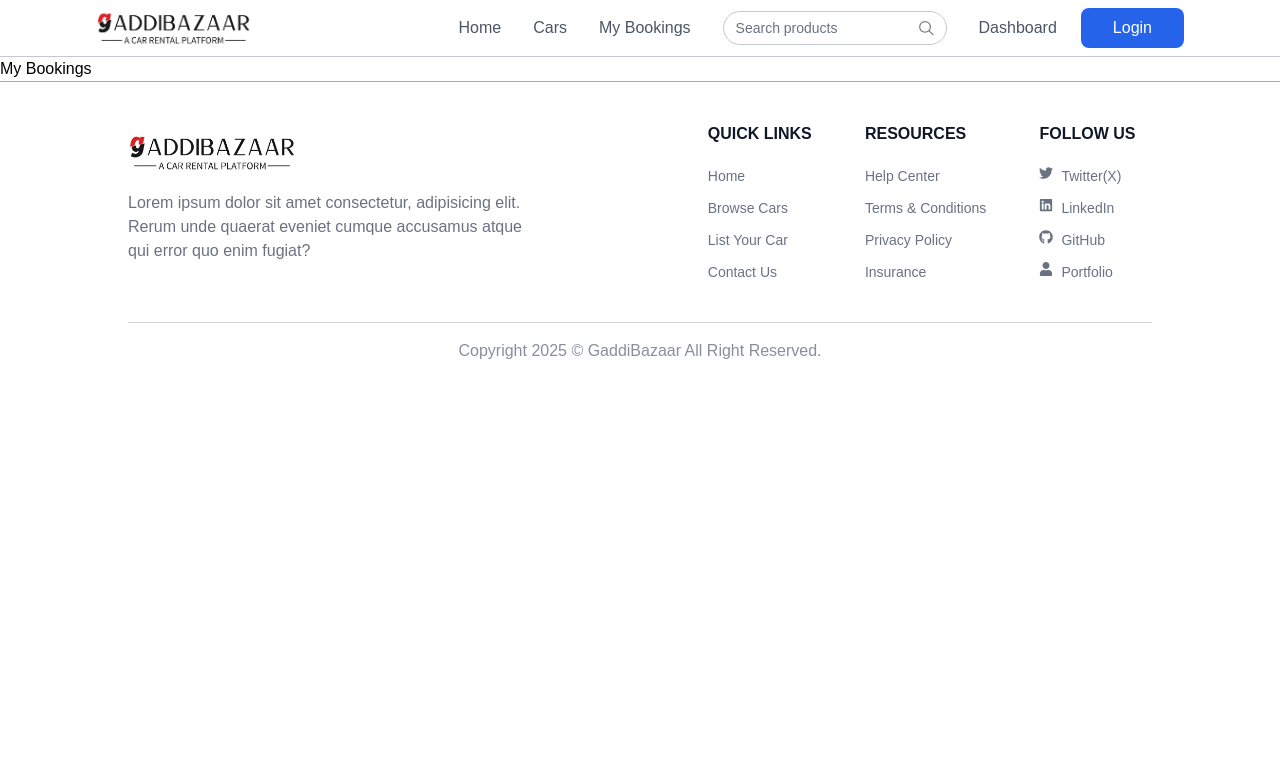
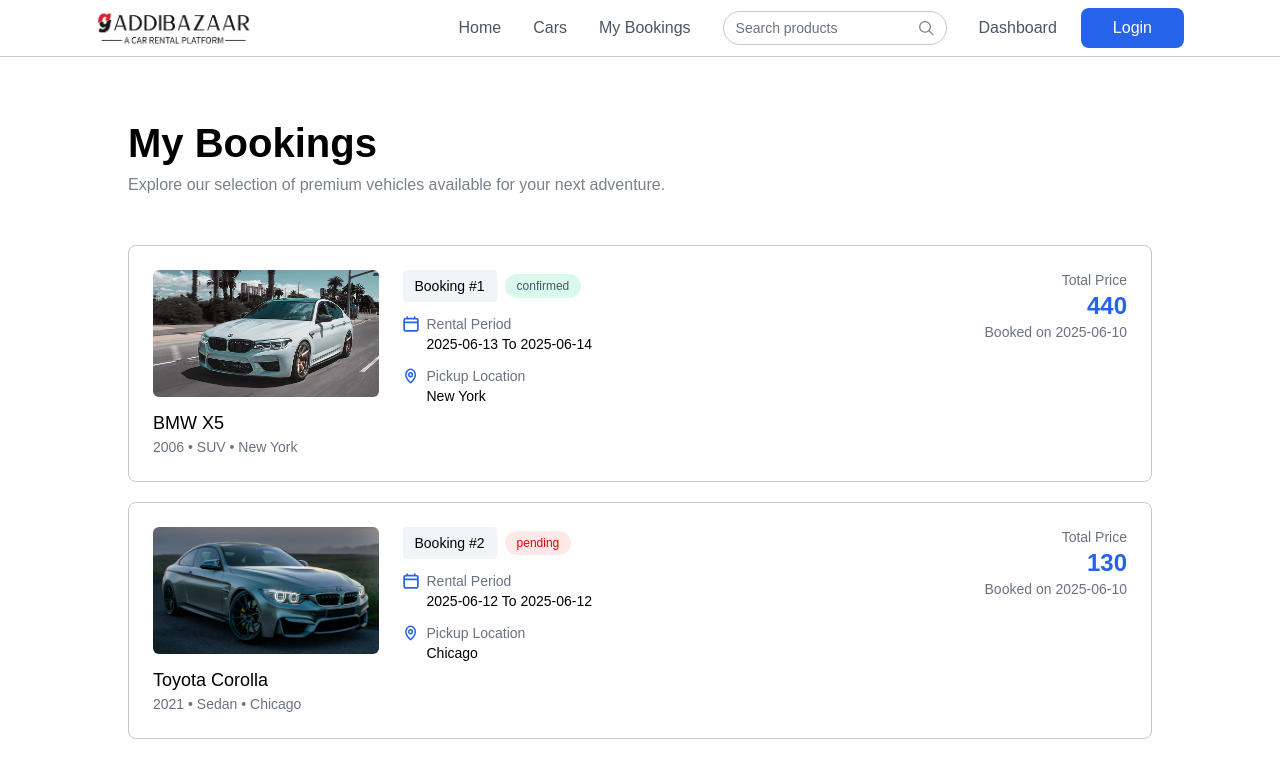
Before and after one commit to amit-prajapati-ap/Gaddi-Bazaar, a React (Vite) app in the folder frontend/: page /my-bookings in a window 1280 px wide. Shown: the top 757 px of the page. Built offline with nearby package versions, Linux system fonts and the light colour scheme.

Commit message:
feat: Add owner dashboard features including Navbar, Sidebar, and management pages

```diff
--- a/frontend/src/App.jsx
+++ b/frontend/src/App.jsx
@@ -4,6 +4,7 @@ import { Route, Routes, useLocation } from 'react-router-dom'
 import { CarDetails, Cars, Home, MyBookings } from './pages'
 import {ToastContainer} from 'react-toastify'
 import { Footer } from './components'
+import { AddCar, Dashboard, Layout, ManageBookings, ManageCars } from './pages/owner/index'
 
 const App = () => {
   const [showLogin, setShowLogin] = useState(false)
@@ -17,6 +18,12 @@ const App = () => {
         <Route path='/car-details/:id' element={<CarDetails/>}/>
         <Route path='/cars' element={<Cars/>}/>
         <Route path='/my-bookings' element={<MyBookings/>}/>
+        <Route path='/owner' element={<Layout/>}>
+          <Route index element={<Dashboard/>}/>
+          <Route path='add-car' element={<AddCar/>}/>
+          <Route path='manage-cars' element={<ManageCars/>}/>
+          <Route path='manage-bookings' element={<ManageBookings/>}/>
+        </Route>
       </Routes>
       <Footer/>
     </>
--- /dev/null
+++ b/frontend/src/components/owner/NavbarOwner.jsx
@@ -0,0 +1,17 @@
+import React from 'react'
+import { assets, dummyUserData } from '../../assets/assets'
+import { Link } from 'react-router-dom'
+
+const NavbarOwner = () => {
+    const user = ''
+
+  return (
+    <div className='flex items-center justify-between px-6 md:px-10 text-gray-500 py-1 border-b border-borderColor relative transition-all'>
+      <Link to={'/'}>
+      <img src={assets.logo} alt="" className='h-14' /></Link>
+      <p>Welcome, {user.name || 'Owner'}</p>
+    </div>
+  )
+}
+
+export default NavbarOwner
--- /dev/null
+++ b/frontend/src/components/owner/Sidebar.jsx
@@ -0,0 +1,58 @@
+import React, { useState } from "react";
+import { assets, dummyUserData, ownerMenuLinks } from "../../assets/assets";
+import { NavLink, useLocation } from "react-router-dom";
+import profileImage from "../../assets/profile.png";
+
+const Sidebar = () => {
+  const user = dummyUserData;
+  const location = useLocation();
+  const [image, setImage] = useState("");
+
+  const updateImage = async () => {
+    user.image = URL.createObjectURL(image);
+    setImage("");
+  };
+
+  return (
+    <div className="relative min-h-screen md:flex items-center flex-col pt-8 max-w-13 md:max-w-60 w-full border-r border-borderColor text-sm">
+      <div className="group relative">
+        <label htmlFor="image">
+        <img
+          src={image ? URL.createObjectURL(image) : user.image || profileImage}
+          alt=""
+          className="h-9 md:h-14 w-9 md:w-14 rounded-full mx-auto"
+        />
+        <input
+          type="file"
+          id="image"
+          hidden
+          accept="image/*"
+          onChange={(e) => setImage(e.target.files[0])}
+        />
+
+        <div className="absolute hidden top-0 left-0 right-0 bottom-0 border-0 bg-black/10 rounded-full group-hover:flex items-center justify-center cursor-pointer">
+          <img src={assets.edit_icon} alt="" />
+        </div>
+      </label>
+      </div>
+
+      {image && (
+        <button className="ansolute top-0 ring-0 flex p-2 gap-1 bg-primary/10 text-primary cursor-pointer">Save <img src={assets.check_icon} width={13} alt="" onClick={updateImage} /></button>
+      )}
+
+      <p className="mt-2 text-base max-md:hidden">{user?.name}</p>
+
+      <div className="w-full">
+        {ownerMenuLinks.map((link, index) => (
+            <NavLink key={index} to={link.path} className={`relative flex items-center gap-2 w-full py-3 pl-4 first-letter:mt-6 ${link.path === location.pathname ? 'bg-primary/10 text-primary' : 'text-gray-600'}`}>
+                <img src={link.path === location.pathname ? link.coloredIcon : link.icon} alt="car icon" />
+                <span className="max-md:hidden">{link.name}</span>
+                <div className={`${link.path === location.pathname && "bg-primary"} w-1.5 h-8 rounded right-0 absolute`}></div>
+            </NavLink>
+        ))}
+      </div>
+    </div>
+  );
+};
+
+export default Sidebar;
--- /dev/null
+++ b/frontend/src/components/owner/Title.jsx
@@ -0,0 +1,12 @@
+import React from 'react'
+
+const Title = ({title, subTitle}) => {
+  return (
+    <div>
+      <h1 className='font-medium text-3xl'>{title}</h1>
+      <p className='text-sm md:text-base text-gray-500/90 mt-2 max-w-156'>{subTitle}</p>
+    </div>
+  )
+}
+
+export default Title
--- /dev/null
+++ b/frontend/src/components/owner/index.js
@@ -0,0 +1,5 @@
+import NavbarOwner from './NavbarOwner';
+import Sidebar from './Sidebar';
+import Title from './Title';
+
+export { NavbarOwner, Sidebar, Title };
--- a/frontend/src/pages/MyBookings.jsx
+++ b/frontend/src/pages/MyBookings.jsx
@@ -1,10 +1,78 @@
-import React from 'react'
+import React, { useEffect, useState } from 'react'
+import {assets, dummyMyBookingsData} from '../assets/assets'
+import { Loader, Title } from '../components'
 
 const MyBookings = () => {
-  return (
-    <div>
-      My Bookings
+  const [bookings, setBookings] = useState([])
+  const currency = import.meta.env.VITE_CURRENCY
+
+  const fetcMyBookings = async () => {
+    setInterval(() => {
+      setBookings(dummyMyBookingsData)
+    }, 2000);
+  }
+
+  useEffect(() => {
+    fetcMyBookings()
+  }, [])
+
+
+  return bookings ?  (
+    <div className='px-6 md:px-16 lg:px-24 xl:px-32 2xl:px-48 mt-16 text-sm max-w-window mx-auto'>
+      <Title title={"My Bookings"} subTitle={"Explore our selection of premium vehicles available for your next adventure."} align={'left'}/>
+
+      <div>
+        {bookings.map((booking, index) => (
+          <div key={index} className='grid grid-cols-1 md:grid-cols-4 gap-6 p-6 border border-borderColor rounded-lg mt-5 first:mt-12 last:mb-32'>
+
+            {/* Car Image + Info  */}
+            <div className='md:col-span-1'>
+              <div className='rounded-md overflow-hidden mb-3'>
+                <img src={booking.car.image} alt="" className='w-full h-auto aspect-video object-cover' />
+              </div>
+
+              <p className='text-lg font-medium mt-2'>{booking.car.brand} {booking.car.model}</p>
+              <p className='text-gray-500'>{booking.car.year} • {booking.car.category} • {booking.car.location}</p>
+            </div>
+
+            {/* Booking Details */}
+            <div className='md:col-span-2'>
+              <div className='flex items-center gap-2'>
+                <p className='px-3 py-1.5 bg-light rounded'>Booking #{index + 1}</p>
+                <p className={`px-3 py-1 text-xs rounded-full ${booking.status === 'confirmed' ? 'bg-green-400/15 text-gray-600' : 'bg-red-400/15 text-red-600'}`}>{booking.status}</p>
+              </div>
+
+              <div className='flex items-start gap-2 mt-3'>
+                <img src={assets.calendar_icon_colored} alt="" className='w-4 h-4 mt-0.5' />
+                <div>
+                  <p className='text-gray-500'>Rental Period</p>
+                  <p>{booking.pickupDate.split('T')[0]} To {booking.returnDate.split('T')[0]}</p>
+                </div>
+              </div>
+
+              <div className='flex items-start gap-2 mt-3'>
+                <img src={assets.location_icon_colored} alt="" className='w-4 h-4 mt-0.5' />
+                <div>
+                  <p className='text-gray-500'>Pickup Location</p>
+                  <p>{booking.car.location}</p>
+                </div>
+              </div>
+            </div>
+
+            {/* Price  */}
+            <div className='md:col-span-1 flex flex-col justify-between gap-6'>
+              <div className='text-sm text-gray-500 text-right'>
+                <p>Total Price</p>
+                <h1 className='text-2xl font-semibold text-primary'>{currency}{booking.price}</h1>
+                <p>Booked on {booking.createdAt.split('T')[0]}</p>
+              </div>
+            </div>
+          </div>
+        ))}
+      </div>
     </div>
+  ) : (
+    <Loader />
   )
 }
 
--- /dev/null
+++ b/frontend/src/pages/owner/AddCar.jsx
@@ -0,0 +1,11 @@
+import React from 'react'
+
+const AddCar = () => {
+  return (
+    <div>
+      AddCar
+    </div>
+  )
+}
+
+export default AddCar
--- /dev/null
+++ b/frontend/src/pages/owner/Dashboard.jsx
@@ -0,0 +1,11 @@
+import React from 'react'
+
+const Dashboard = () => {
+  return (
+    <div>
+      Dashboard
+    </div>
+  )
+}
+
+export default Dashboard
--- /dev/null
+++ b/frontend/src/pages/owner/Layout.jsx
@@ -0,0 +1,17 @@
+import React from 'react'
+import { NavbarOwner, Sidebar } from '../../components/owner'
+import { Outlet } from 'react-router-dom'
+
+const Layout = () => {
+  return (
+    <div className='flex flex-col'>
+      <NavbarOwner/>
+      <div className='flex'>
+        <Sidebar/>
+        <Outlet/>
+      </div>
+    </div>
+  )
+}
+
+export default Layout
--- /dev/null
+++ b/frontend/src/pages/owner/ManageBookings.jsx
@@ -0,0 +1,11 @@
+import React from 'react'
+
+const ManageBookings = () => {
+  return (
+    <div>
+      ManageBookings
+    </div>
+  )
+}
+
+export default ManageBookings
--- /dev/null
+++ b/frontend/src/pages/owner/ManageCars.jsx
@@ -0,0 +1,11 @@
+import React from 'react'
+
+const ManageCars = () => {
+  return (
+    <div>
+      ManageCars
+    </div>
+  )
+}
+
+export default ManageCars
--- /dev/null
+++ b/frontend/src/pages/owner/index.js
@@ -0,0 +1,7 @@
+import AddCar from './AddCar'
+import Dashboard from './Dashboard'
+import Layout from './Layout'
+import ManageBookings from './ManageBookings'
+import ManageCars from './ManageCars'
+
+export {AddCar, Dashboard, Layout, ManageBookings, ManageCars}
```
Also changed, not shown: 1 other file (tests, documents, lock files or other folders).
